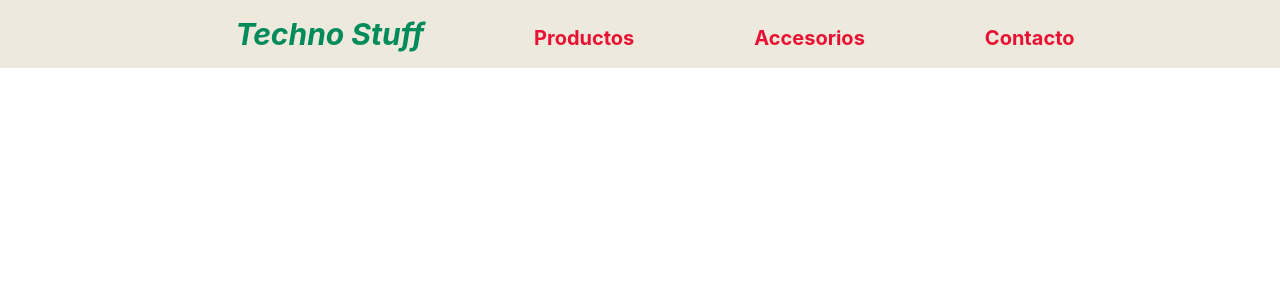
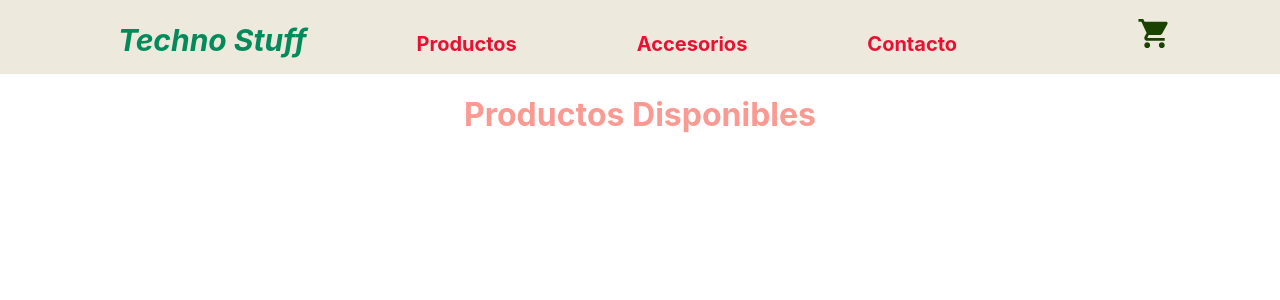
Before and after one commit to GimeVilches/my-app, a React (Create React App) app: page / in a window 1280 px wide. Shown: the top 300 px of the page. Built offline with nearby package versions, Linux system fonts and the light colour scheme.

Commit message:
Agregando Contenedor y carrito

```diff
--- a/src/App.js
+++ b/src/App.js
@@ -1,11 +1,13 @@
 
 import './App.css';
 import NavBar from "../src/Components/NavBar/navBar"
+import ItemListContainer from './Components/ItemListContainer/ItemListContainer';
 
 function App() {
   return (
     <div className="App">
       <NavBar />
+      <ItemListContainer color="#fb9a93" title="Productos Disponibles" />
     </div>
   );
 }
--- /dev/null
+++ b/src/Components/CartWidget/CartWidget.css
@@ -0,0 +1,6 @@
+.carrito{
+    display: inline;
+    color: #1a4300;
+   margin-left: 40px;
+    padding: 0px 80px;
+}
--- /dev/null
+++ b/src/Components/CartWidget/CartWidget.js
@@ -0,0 +1,15 @@
+import "./CartWidget.css";
+import ShoppingCartIcon from '@mui/icons-material/ShoppingCart';
+
+
+const CartWidget= () =>{
+    return(
+        <div className="carrito">
+            <ShoppingCartIcon fontSize="large" />
+
+
+        </div>
+    )
+
+}
+export default CartWidget
--- /dev/null
+++ b/src/Components/ItemListContainer/ItemListContainer.css
@@ -0,0 +1,6 @@
+.contenedor{
+
+    height: 100%;
+    width: 100%;
+
+}
--- /dev/null
+++ b/src/Components/ItemListContainer/ItemListContainer.js
@@ -0,0 +1,15 @@
+import "./ItemListContainer.css";
+
+
+
+const ItemListContainer= (props) =>{
+    return(
+        <div className="contenedor">
+            <h1 style={{color:`${props.color}`}}>{props.title}</h1>
+
+
+        </div>
+    )
+
+}
+export default ItemListContainer
--- a/src/Components/NavBar/navBar.js
+++ b/src/Components/NavBar/navBar.js
@@ -1,3 +1,4 @@
+import CartWidget from "../CartWidget/CartWidget";
 import "./NavBar.css";
 
 
@@ -24,11 +25,12 @@ const NavBar= () =>{
 					<li>
                     <a href= "">Contacto</a>
                     </li>
-
+					<CartWidget />
                 </ul>
 
 
             </div>
+
 
 
         </nav>
```
